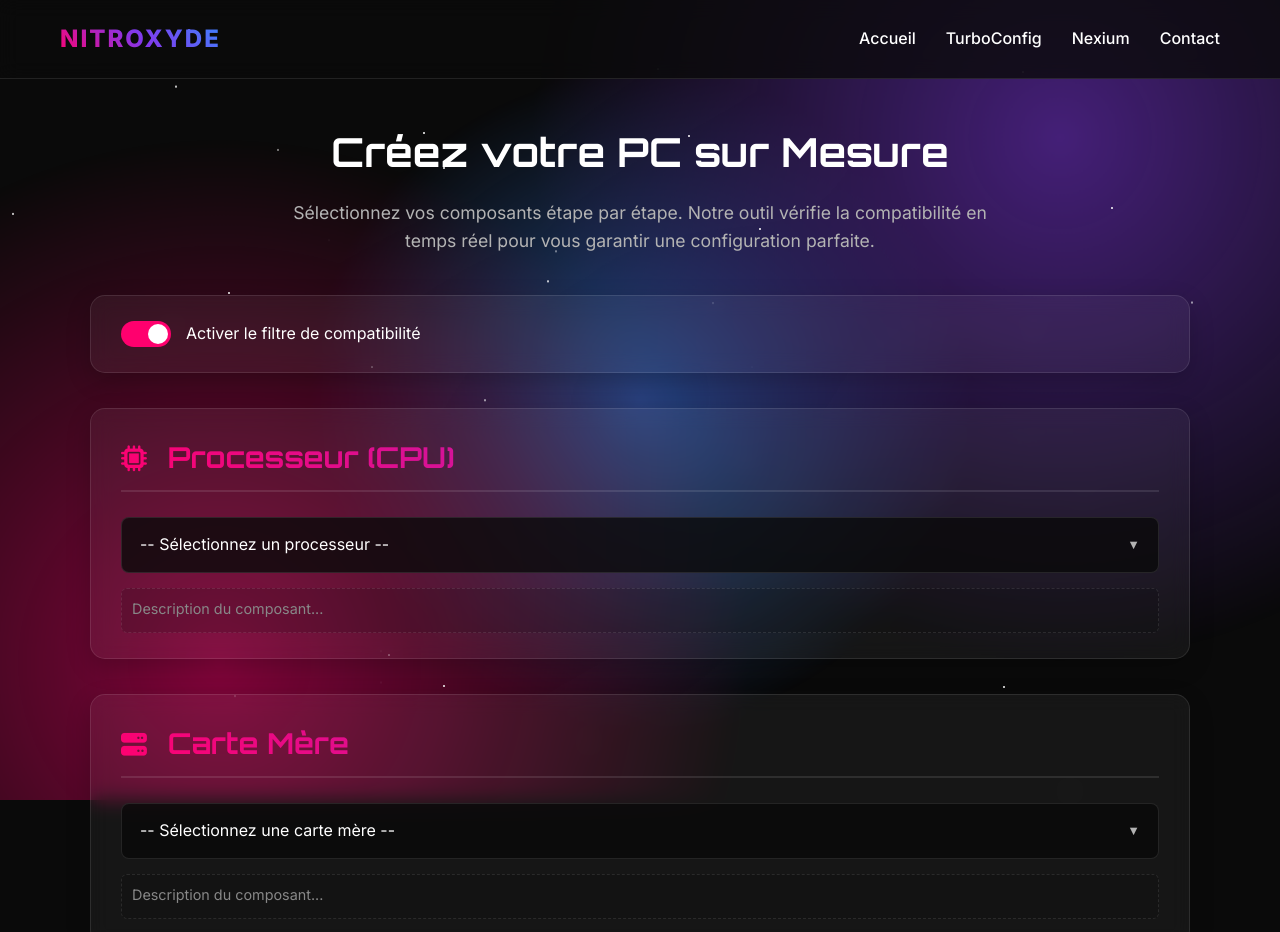
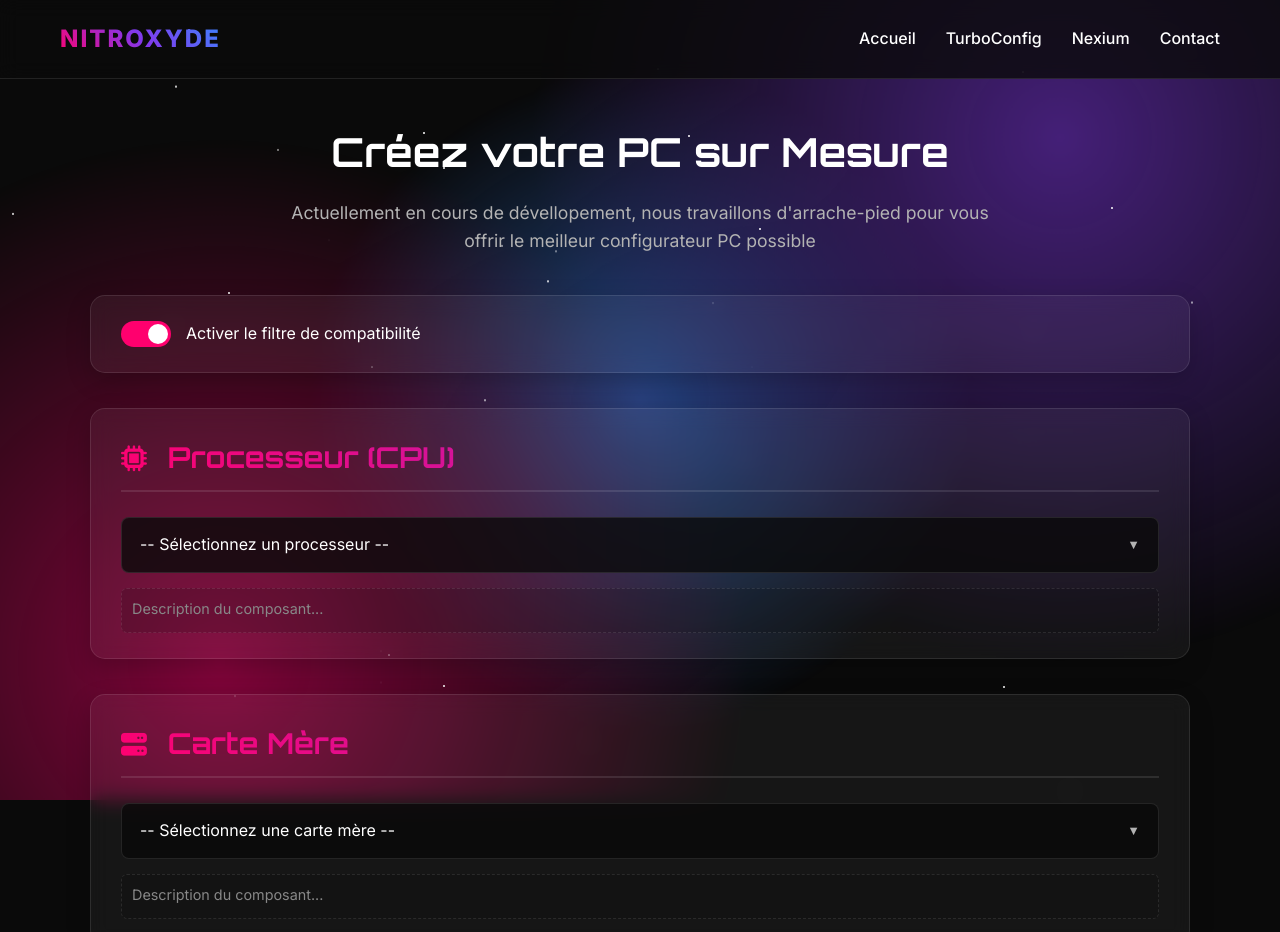
Before and after one commit to Aatrox-max/nitroxyde-reformulateur, a website: page TurboConfig.html in a window 1280 px wide. Shown: the top 932 px of the page. Drawn offline with Linux system fonts and the light colour scheme.

Commit message:
message d'excuse

```diff
--- a/TurboConfig.html
+++ b/TurboConfig.html
@@ -138,7 +138,7 @@
     <main>
         <section class="presentation">
             <h2>Créez votre PC sur Mesure</h2>
-            <p>Sélectionnez vos composants étape par étape. Notre outil vérifie la compatibilité en temps réel pour vous garantir une configuration parfaite.</p>
+            <p>Actuellement en cours de dévellopement, nous travaillons d'arrache-pied pour vous offrir le meilleur configurateur PC possible</p>
         </section>
 
         <section class="compatibility-check-section">
```
